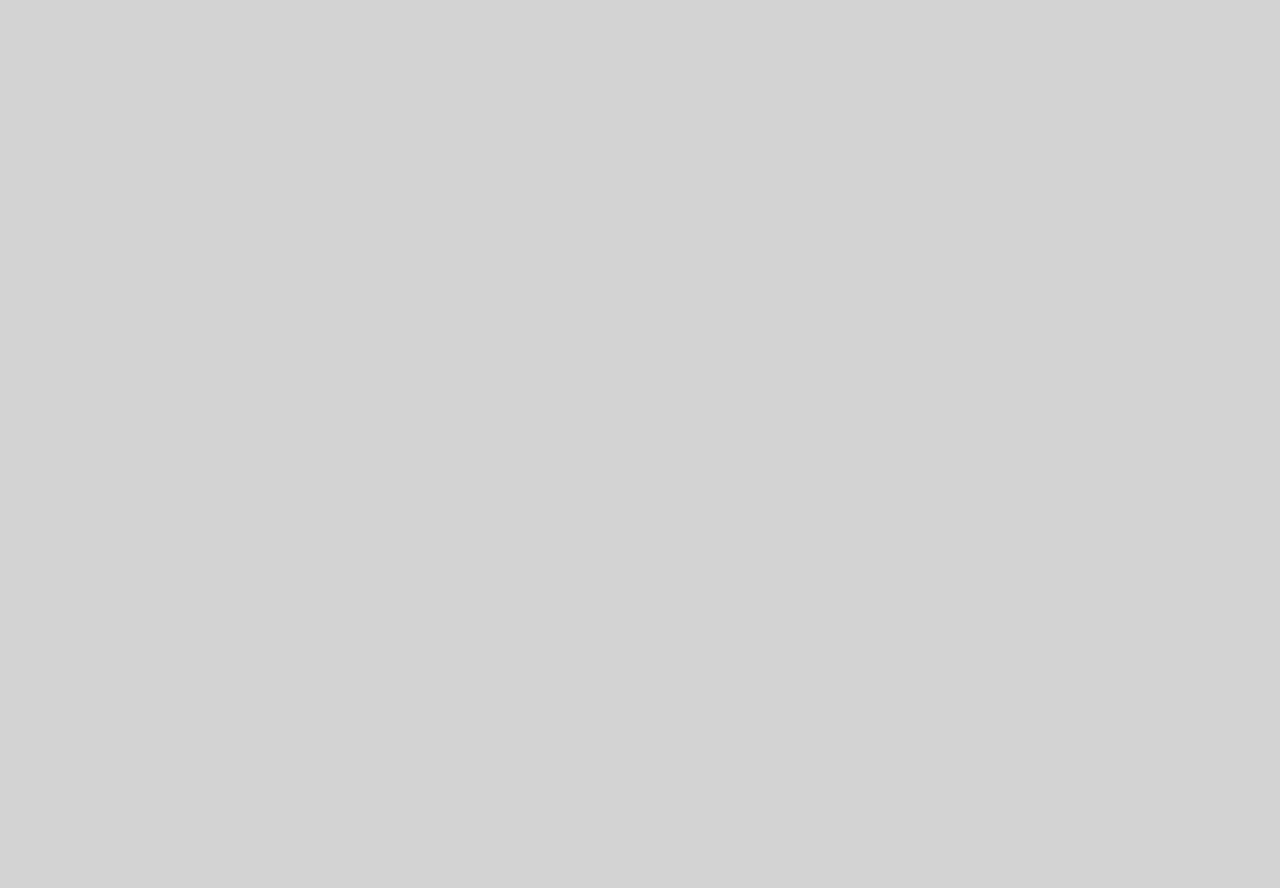
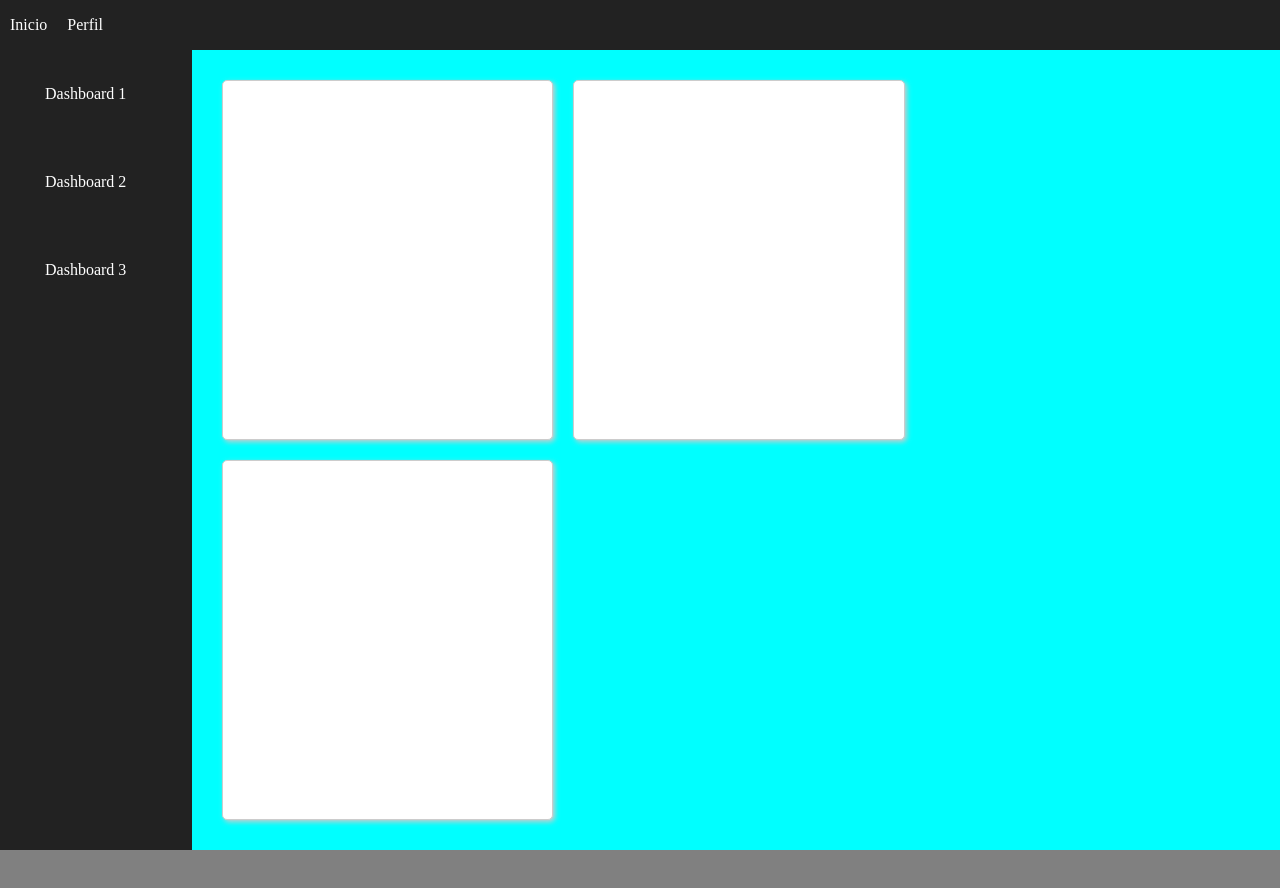
Before and after one commit to jauday/TRABAJO-FINAL, a plain HTML site: page index.html in a window 1280 px wide. Before the commit the page ends 800 px from the top, so only its background shows below. Drawn offline with Linux system fonts and the light colour scheme.

Commit message:
primeros estilos

```diff
--- a/css/estilos_generales.css
+++ b/css/estilos_generales.css
@@ -1,21 +1,68 @@
-body{
-    background-color:lightgray;
+body {
+  margin: 0;
 }
-header{
-    width: 100%;
-    height: 70px;
+main {
+  flex: 1;
+  display: flex;
+  flex-direction: row;
+  flex-wrap: wrap;
+  padding: 20px;
+  background-color: aqua;
 }
-main{
-    float: left;
-    width: 80%;
+header {
+  background-color: #222;
+  color: #fff;
+  height: 50px;
+  position: fixed;
+  top: 0;
+  left: 0;
+  right: 0;
 }
-main div{
-    display: inline-block;
+
+nav {
+  display: flex;
+  justify-content: space-between;
+  align-items: center;
+  height: 100%;
 }
-aside{
-    width: 20%;
-    background-color: black;
+
+nav ul {
+  list-style: none;
+  margin: 0;
+  padding: 0;
+  display: flex;
 }
-footer{
-    text-align: center;
+
+nav li {
+  margin: 0 10px;
 }
+
+nav a {
+  color: #fff;
+  text-decoration: none;
+}
+
+.container {
+  margin-top: 50px;
+  width: 100%;
+  display: flex;
+  flex-direction: row;
+}
+
+aside {
+  background-color: #222;
+  color: #fff;
+  width: 15%;
+  min-height: 100vh;
+  display: flex;
+  flex-flow: column wrap;
+  vertical-align: middle;
+}
+
+/* Estilos para el footer */
+footer {
+  background-color: #808080;
+  color: #fff;
+  width: 100%;
+  height: 50px;
+}
--- a/css/estilos_index.css
+++ b/css/estilos_index.css
@@ -0,0 +1,22 @@
+.widget {
+  background-color: #fff;
+  border: 1px solid #ccc;
+  border-radius: 5px;
+  box-shadow: 2px 2px 5px #ccc;
+  margin: 10px;
+  flex-basis: calc(33.33% - 20px);
+}
+aside ul {
+  list-style: none;
+  margin: 0px;
+  padding: 0px;
+}
+aside li {
+  padding: 35px;
+}
+
+aside a {
+  color: #fff;
+  text-decoration: none;
+  padding: 10px;
+}
--- a/index.html
+++ b/index.html
@@ -1,19 +1,44 @@
 <!DOCTYPE html>
 <html lang="en">
-<head>
-    <meta charset="UTF-8">
-    <meta http-equiv="X-UA-Compatible" content="IE=edge">
-    <meta name="viewport" content="width=device-width, initial-scale=1.0">
-    <link rel="stylesheet" href="css/estilos_generales.css">
-    <link rel="stylesheet" href="css/estilos_index.css">
-    <title>Document</title>
-</head>
-<body>
+  <head>
+    <meta charset="UTF-8" />
+    <meta http-equiv="X-UA-Compatible" content="IE=edge" />
+    <meta name="viewport" content="width=device-width, initial-scale=1.0" />
+    <title>Dashboard</title>
+    <link rel="stylesheet" type="text/css" href="css/estilos_generales.css" />
+    <link rel="stylesheet" type="text/css" href="css/estilos_index.css" />
+  </head>
+  <body>
     <header>
-
+      <nav>
+        <ul>
+          <li><a href="index.html">Inicio</a></li>
+          <li><a href="perfil.html">Perfil</a></li>
+        </ul>
+      </nav>
     </header>
+    <div class="container">
+      <aside>
+        <ul>
+          <li><a href="#">Dashboard 1</a></li>
+          <li><a href="#">Dashboard 2</a></li>
+          <li><a href="#">Dashboard 3</a></li>
+        </ul>
+      </aside>
+      <main>
+        <div class="widget">
+          <!-- contenido del widget 1 -->
+        </div>
+        <div class="widget">
+          <!-- contenido del widget 2 -->
+        </div>
+        <div class="widget">
+          <!-- contenido del widget 3 -->
+        </div>
+      </main>
+    </div>
     <footer>
-
+      <!-- Contenido del footer -->
     </footer>
-</body>
+  </body>
 </html>
```
Also changed, not shown: perfil.html (+11 -1 lines).
